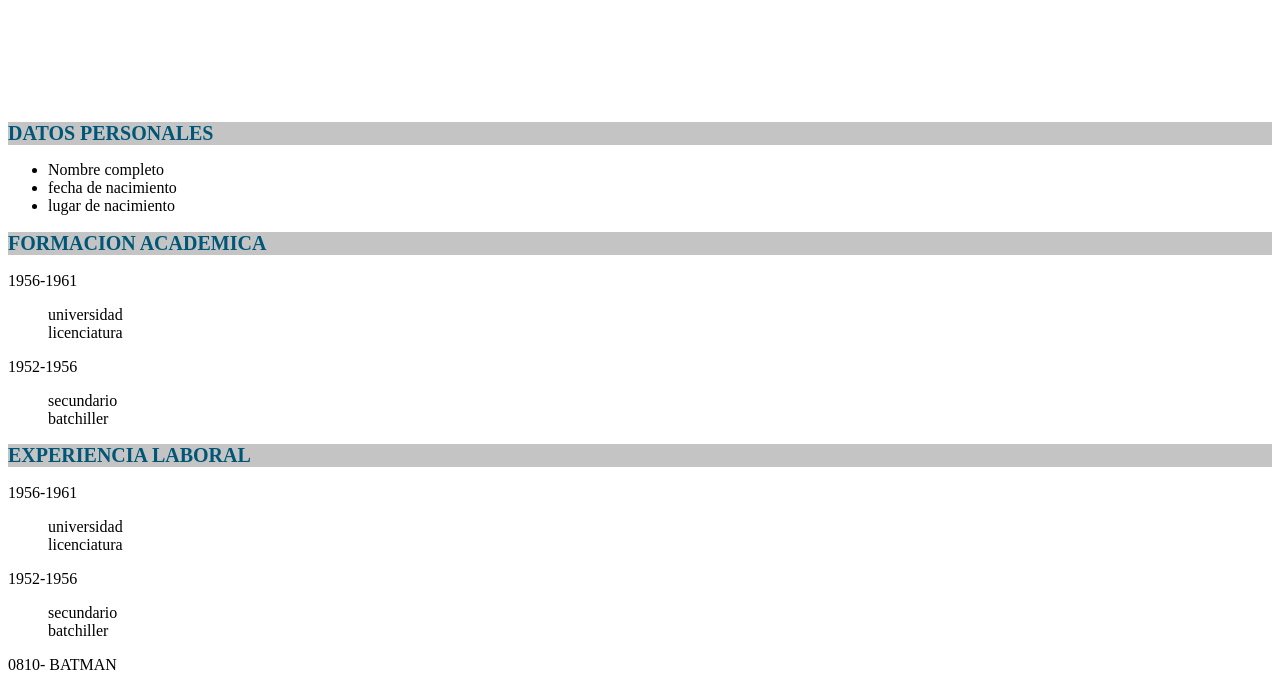
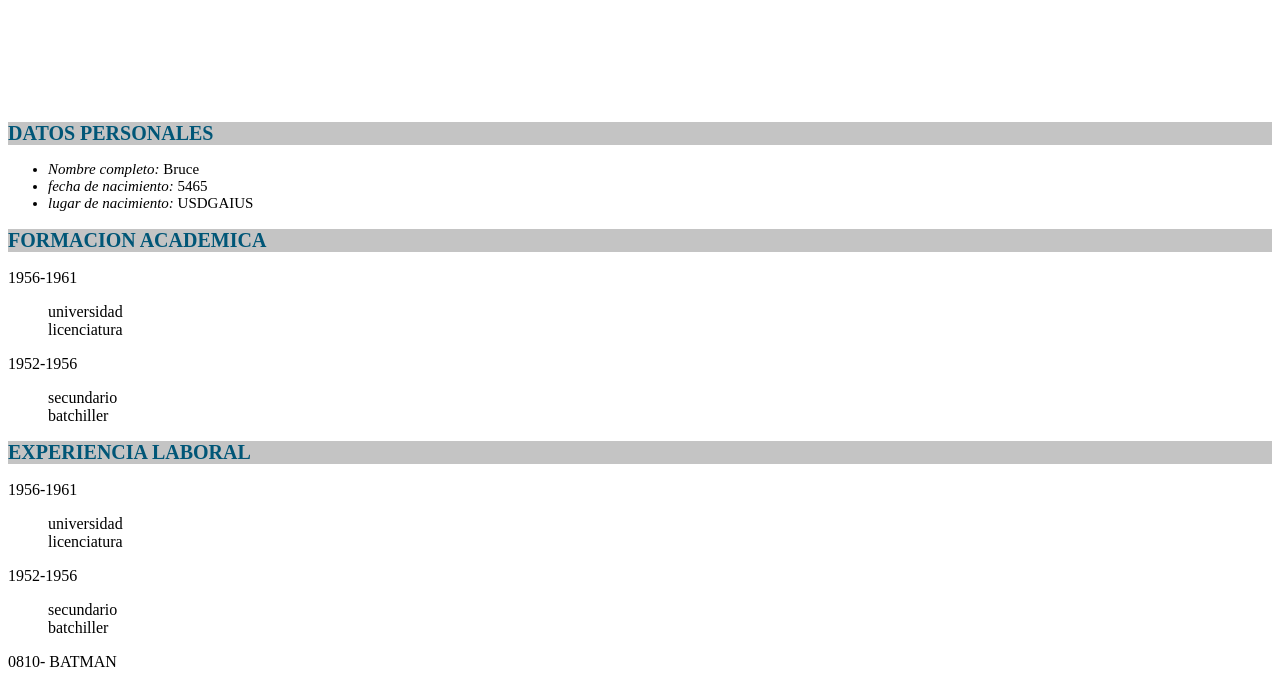
Before and after one commit to marianapejo/ejercicio-css, a plain HTML site: page index.html in a window 1280 px wide. Shown: the part 239-921 px from the top of the page. Drawn offline with Linux system fonts and the light colour scheme.

Commit message:
actualizacion cv

```diff
--- a/css/styles.css
+++ b/css/styles.css
@@ -18,6 +18,8 @@ font-family: "Times New Roman";
     color: #000;
     font-family: "Times New Roman";
     font-style: italic;
-
-
 }
+.infoDP {font-style: normal
+}
+#primerFecha {text-align: left}
+#infoFechas {text-align: center}
--- a/index.html
+++ b/index.html
@@ -21,19 +21,23 @@
     <br> </br>
 
     <h2>DATOS PERSONALES</h2>
+    <div class="listaDP">
     <ul>
-        <li>Nombre completo</li>
-        <li>fecha de nacimiento</li>
-        <li>lugar de nacimiento</li>
+        <li>Nombre completo:<span class="infoDP"> Bruce</span></li>
+        <li>fecha de nacimiento: <span class="infoDP">5465</span></li>
+        <li>lugar de nacimiento:<span class="infoDP"> USDGAIUS</span></li>
     </ul>
+    </div>
     <h2>FORMACION ACADEMICA</h2>
-    <p>1956-1961
+    <div>
+     <article >1956-1961</article>
+     <article >
          <ul type="none">
               <li>universidad</li>
-
               <li>licenciatura</li>
-            </ul>
-        </p>
+        </ul>
+     </article>
+    </div>
     <p>1952-1956
             <ul type="none">
                  <li>secundario</li>
```
